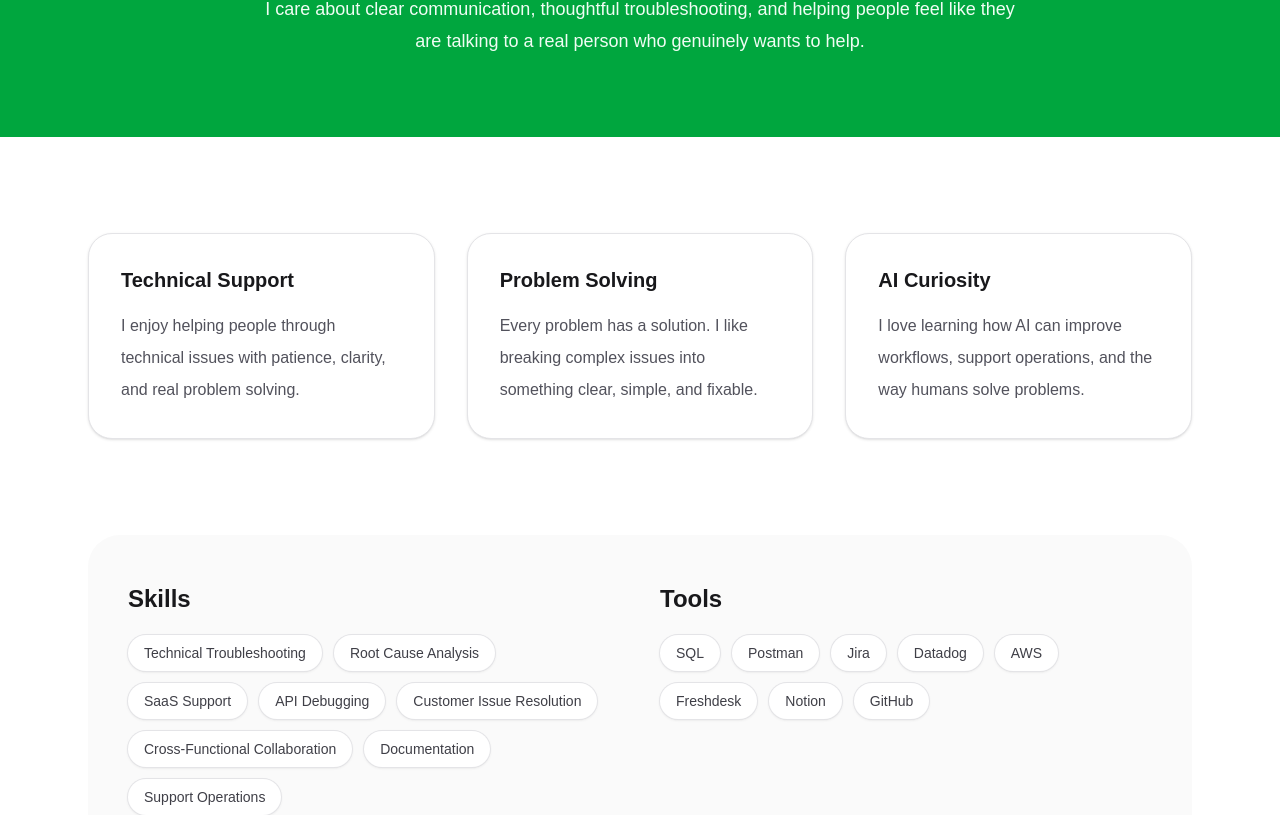
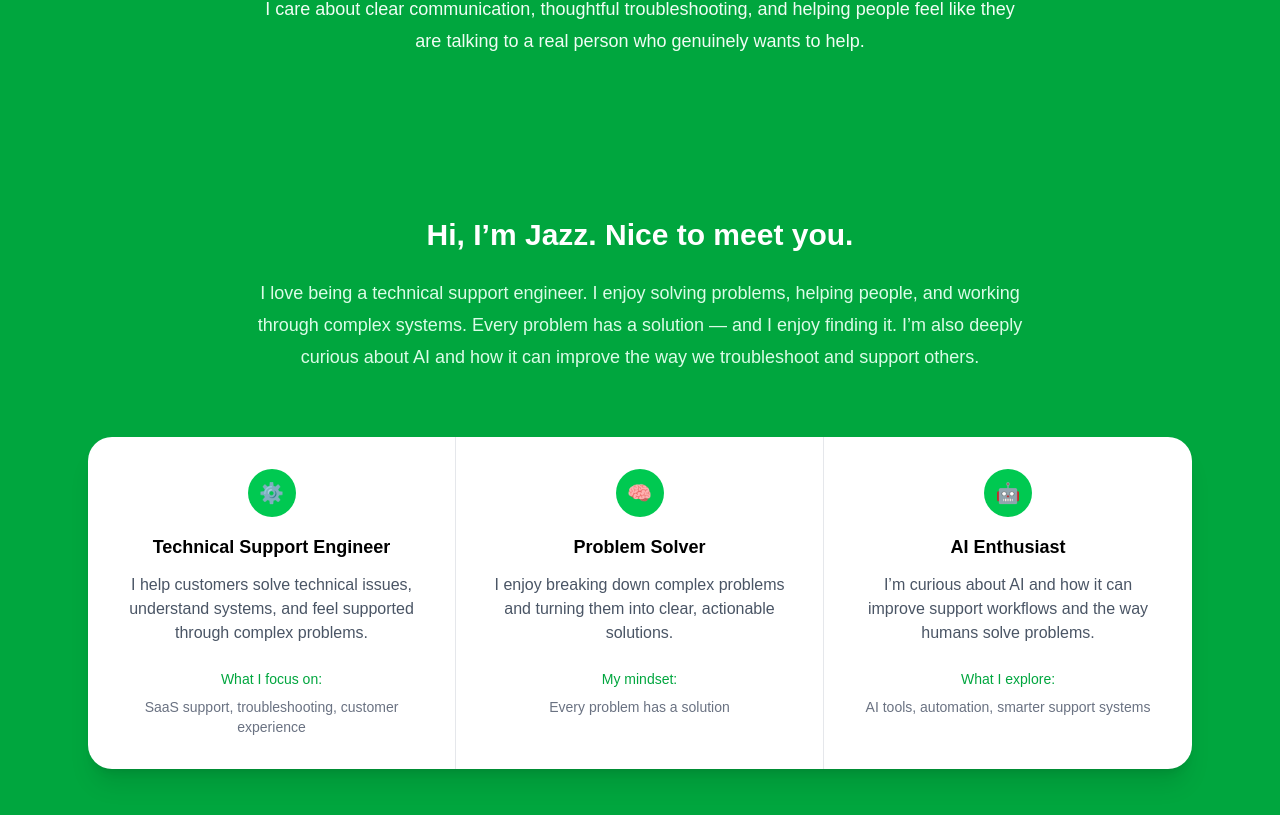
Before and after one commit to Jazz-1998/jazz-portfolio, a Next.js app: page / in a window 1280 px wide. Shown: the part 1135-1950 px from the top of the page. Built offline with nearby package versions, Linux system fonts and the light colour scheme.

Commit message:
Add Matt-style 3 column section

```diff
--- a/app/page.tsx
+++ b/app/page.tsx
@@ -193,7 +193,89 @@ export default function Home() {
           </p>
         </div>
       </section>
+<section className="bg-green-600 text-white py-20">
+  <div className="max-w-6xl mx-auto px-6 text-center">
+    <h2 className="text-2xl md:text-3xl font-bold mb-6">
+      Hi, I’m Jazz. Nice to meet you.
+    </h2>
 
+    <p className="max-w-3xl mx-auto text-green-100 leading-8 text-lg">
+      I love being a technical support engineer. I enjoy solving problems,
+      helping people, and working through complex systems. Every problem has
+      a solution — and I enjoy finding it. I’m also deeply curious about AI
+      and how it can improve the way we troubleshoot and support others.
+    </p>
+  </div>
+
+  <div className="max-w-6xl mx-auto px-6 mt-16">
+    <div className="grid md:grid-cols-3 gap-0 bg-white text-black rounded-3xl overflow-hidden shadow-xl">
+
+      <div className="p-8 text-center border-r border-gray-200">
+        <div className="w-12 h-12 mx-auto mb-4 rounded-full bg-green-500 flex items-center justify-center text-white text-xl">
+          ⚙️
+        </div>
+
+        <h3 className="font-semibold text-lg mb-3">
+          Technical Support Engineer
+        </h3>
+
+        <p className="text-gray-600 mb-6">
+          I help customers solve technical issues, understand systems, and feel supported through complex problems.
+        </p>
+
+        <p className="text-green-600 text-sm font-medium mb-2">
+          What I focus on:
+        </p>
+        <p className="text-gray-500 text-sm">
+          SaaS support, troubleshooting, customer experience
+        </p>
+      </div>
+
+      <div className="p-8 text-center border-r border-gray-200">
+        <div className="w-12 h-12 mx-auto mb-4 rounded-full bg-green-500 flex items-center justify-center text-white text-xl">
+          🧠
+        </div>
+
+        <h3 className="font-semibold text-lg mb-3">
+          Problem Solver
+        </h3>
+
+        <p className="text-gray-600 mb-6">
+          I enjoy breaking down complex problems and turning them into clear, actionable solutions.
+        </p>
+
+        <p className="text-green-600 text-sm font-medium mb-2">
+          My mindset:
+        </p>
+        <p className="text-gray-500 text-sm">
+          Every problem has a solution
+        </p>
+      </div>
+
+      <div className="p-8 text-center">
+        <div className="w-12 h-12 mx-auto mb-4 rounded-full bg-green-500 flex items-center justify-center text-white text-xl">
+          🤖
+        </div>
+
+        <h3 className="font-semibold text-lg mb-3">
+          AI Enthusiast
+        </h3>
+
+        <p className="text-gray-600 mb-6">
+          I’m curious about AI and how it can improve support workflows and the way humans solve problems.
+        </p>
+
+        <p className="text-green-600 text-sm font-medium mb-2">
+          What I explore:
+        </p>
+        <p className="text-gray-500 text-sm">
+          AI tools, automation, smarter support systems
+        </p>
+      </div>
+
+    </div>
+  </div>
+</section>
       <section id="about" className="mx-auto max-w-6xl px-6 py-20 md:py-24">
         <div className="grid gap-8 md:grid-cols-3">
           {focusCards.map((card) => (
```
